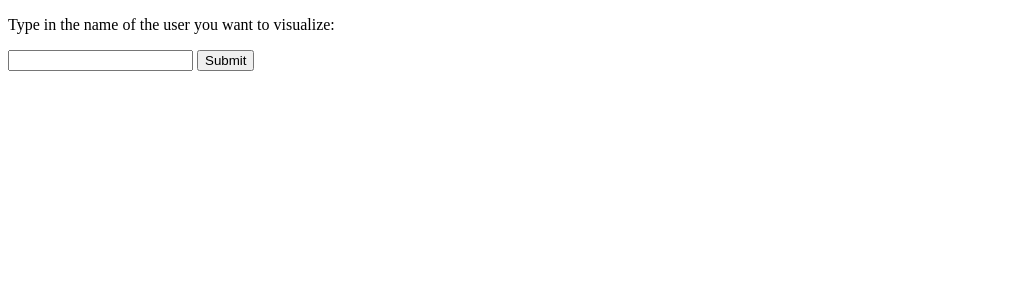
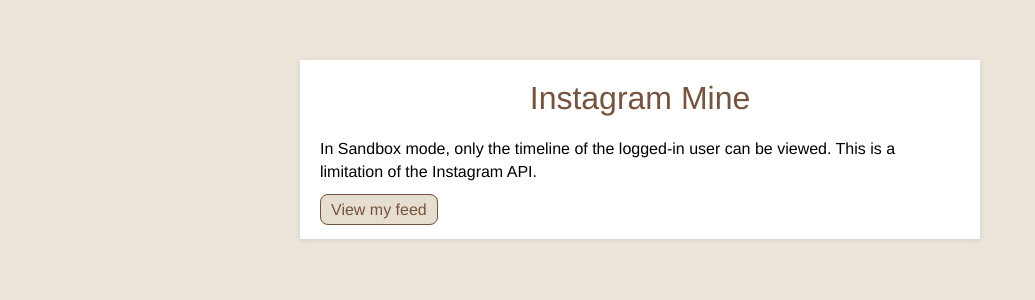
Before and after one commit to DandiW/InstaColor, a Flask app: template templates/user.html in a window 1280 px wide. Shown: the top 300 px of the page, without its empty margins (0-1035 px from the left). Run offline with Flask 2, Linux system fonts and the light colour scheme; the template is opened without the code that fills it, so the values that code supplies are empty.

Commit message:
Design improvements

```diff
--- a/server.py
+++ b/server.py
@@ -25,9 +25,9 @@ def load_access_token():
 
 @app.route("/user")
 def serve_user():
-    code = request.args["code"]
-    if code is not None:
+    if "code" in request.args:
         # get the access token, we just finished signing in
+        code = request.args["code"]
         access_token = instagram.load_access_token(code)
         save_access_token(access_token)
     else:
--- a/static/style.css
+++ b/static/style.css
@@ -1,3 +1,40 @@
+body {
+	background-color: #EBE5DA;
+	margin-top: 60px;
+	font-family: -webkit-system-font, Helvetica, Arial, sans-serif;
+}
 div.frame {
 	height: 24px;
+	-webkit-transition: background-color 200ms linear;
 }
+p {
+	line-height: 1.4em;
+	margin-bottom: 18px;
+}
+div#container {
+	background-color: white;
+	box-shadow: 0px 1px 5px rgba(0, 0, 0, 0.1);
+	width: 640px;
+	margin-left: auto;
+	margin-right: auto;
+	padding: 20px;
+}
+div#container *:first-child {
+	margin-top: 0;
+}
+div#container h1 {
+	font-weight: 200;
+	text-align: center;
+	color: #76533D;
+}
+a.button {
+	color: #76533D;
+	border: 1px solid #76533D;
+	padding: 6px 10px;
+	border-radius: 8px;
+	text-decoration: none;
+	background-color: #E6DFD1;
+}
+a:hover {
+	color: black;
+}
--- a/templates/user.html
+++ b/templates/user.html
@@ -1,18 +1,14 @@
 <!doctype html>
 <html>
 <head>
-
-	<script type="text/javascript">
-		function viewStream() {
-			var nameField = document.getElementById("name");
-			window.location = "/stream/" + nameField.innerText;
-		}
-	</script>
+	<link rel="stylesheet" href="/static/style.css" type="text/css" />
 </head>
 
 <body>
-	<p>Type in the name of the user you want to visualize:</p>
-	<input id="name" type="text" />
-	<button onclick="viewStream()">Submit</button>
+	<div id="container">
+		<h1>Instagram Mine</h1>
+		<p>In Sandbox mode, only the timeline of the logged-in user can be viewed. This is a limitation of the Instagram API.</p>
+		<a class="button" href="/stream/self">View my feed</a>
+	</div>
 </body>
 </html>
```
Also changed, not shown: templates/index.html (+7 -3 lines), templates/photo.html (+5 -4 lines), templates/stream.html (+8 -6 lines).
